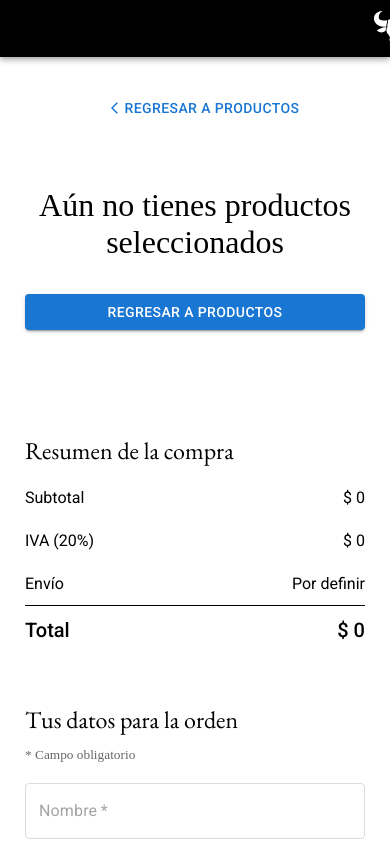
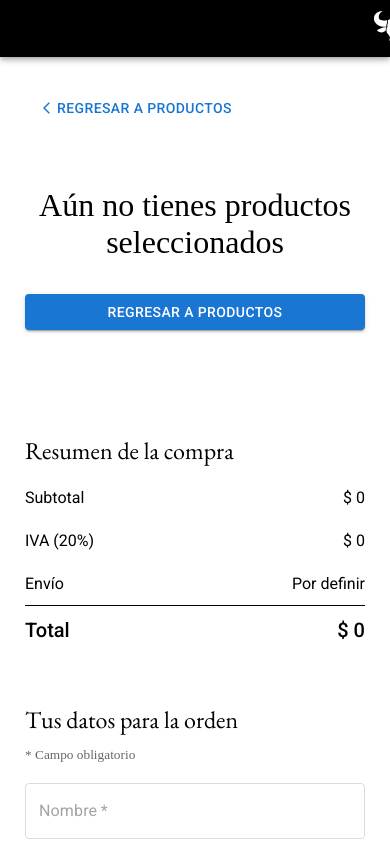
Before and after one commit to MychelGarzon/meatShop, a React (Vite) app: page /cart in a window 390 px wide. Shown: the top 844 px of the page. Built offline with nearby package versions, Linux system fonts and the light colour scheme.

Commit message:
keep back-to link on left on mobile

```diff
--- a/src/routes/shoppingCart/ShoppingCart.module.css
+++ b/src/routes/shoppingCart/ShoppingCart.module.css
@@ -35,6 +35,10 @@
     flex-direction: column;
     align-items: stretch;
   }
+
+  .back-btn {
+    align-items: flex-start;
+  }
 }
 
 @media (max-width: 720px) {
```
